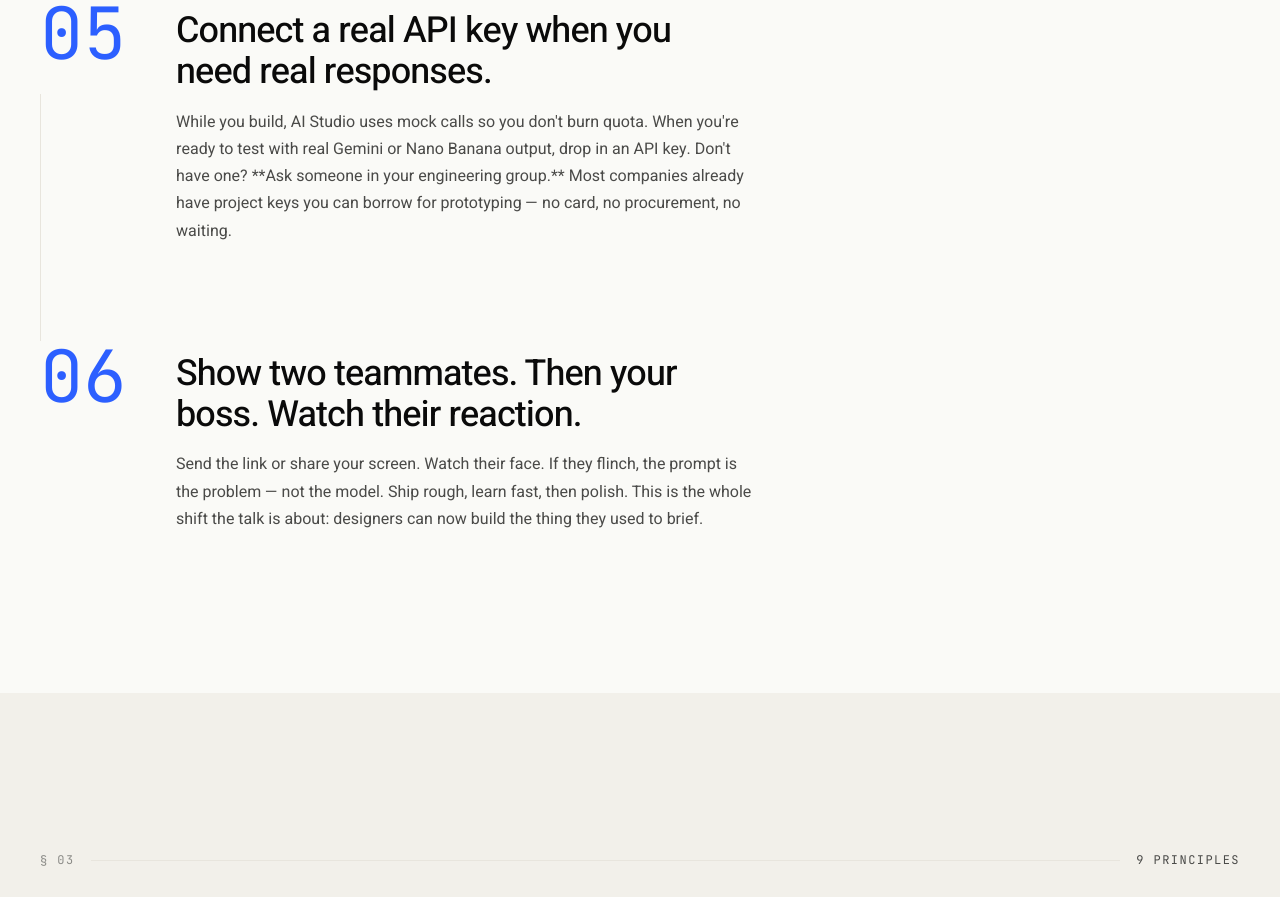
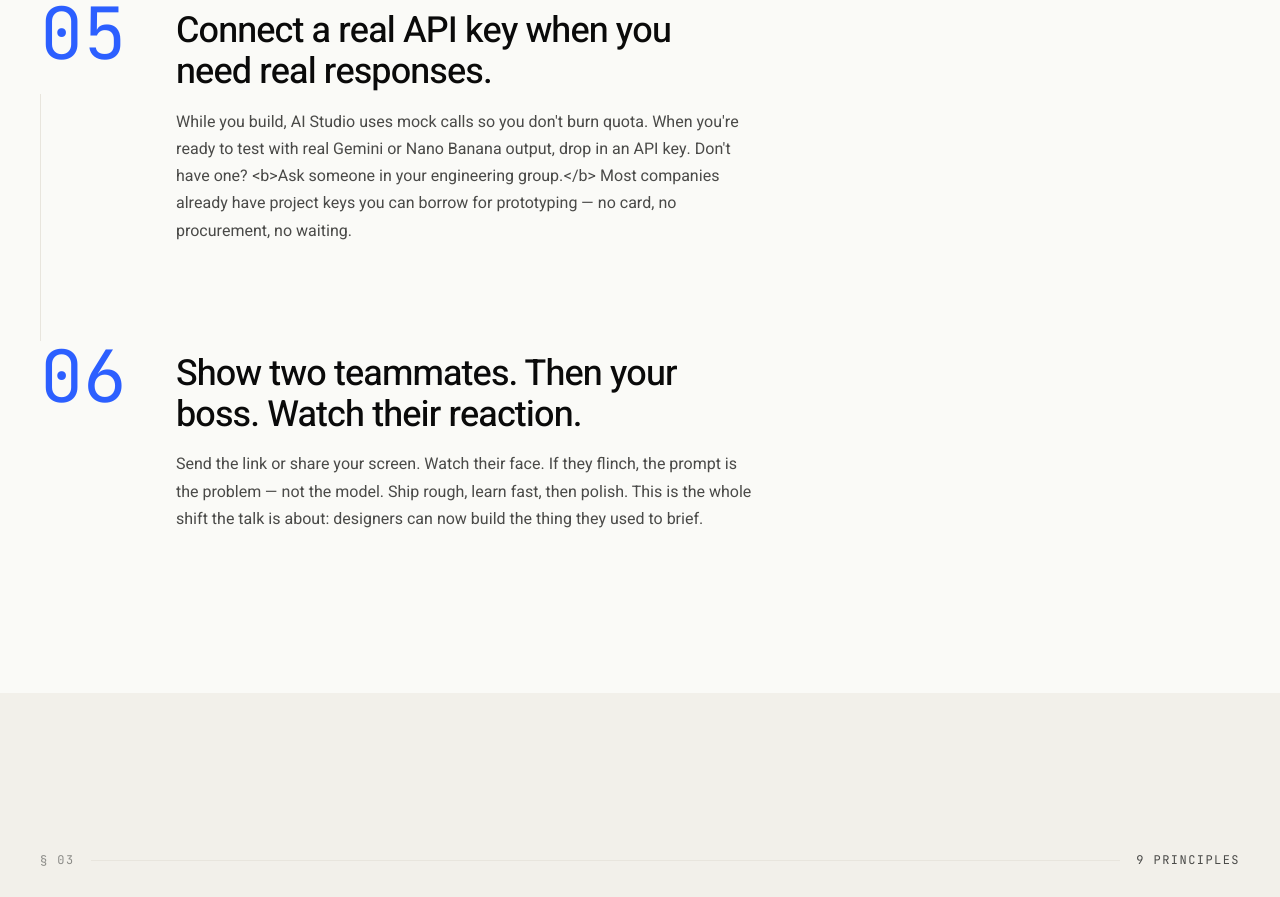
Before and after one commit to Beckdotan/designer-ai-starter-kit, a React (Vite) app: page / in a window 1280 px wide. Shown: the part 5371-6268 px from the top of the page. Built offline with nearby package versions, Linux system fonts and the light colour scheme; a web font is replaced by a local one.

Commit message:
fix(content): use html bold tags instead of markdown for api key instruction
Made-with: Cursor

```diff
--- a/src/content/en.ts
+++ b/src/content/en.ts
@@ -105,7 +105,7 @@ export const en: Content = {
         number: '05',
         title: 'Connect a real API key when you need real responses.',
         body:
-          'While you build, AI Studio uses mock calls so you don\'t burn quota. When you\'re ready to test with real Gemini or Nano Banana output, drop in an API key. Don\'t have one? **Ask someone in your engineering group.** Most companies already have project keys you can borrow for prototyping — no card, no procurement, no waiting.',
+          'While you build, AI Studio uses mock calls so you don\'t burn quota. When you\'re ready to test with real Gemini or Nano Banana output, drop in an API key. Don\'t have one? <b>Ask someone in your engineering group.</b> Most companies already have project keys you can borrow for prototyping — no card, no procurement, no waiting.',
         screenshotAlt: 'Connecting an API key in AI Studio settings',
       },
       {
--- a/src/content/he.ts
+++ b/src/content/he.ts
@@ -106,7 +106,7 @@ export const he: Content = {
         number: '05',
         title: 'חברו API key אמיתי כשאתם צריכים תוצאות אמיתיות.',
         body:
-          'בזמן שאתם בונים, AI Studio משתמש בקריאות מוקאפ כדי שלא תשרפו מכסה. כשאתם מוכנים לבדוק עם פלט אמיתי של Gemini או Nano Banana, שימו API key. אין לכם? **תבקשו ממישהו בקבוצת הפיתוח שלכם.** לרוב החברות כבר יש מפתחות פרויקט שאפשר להשאיל לפרוטוטייפינג — בלי אשראי, בלי רכש, בלי לחכות.',
+          'בזמן שאתם בונים, AI Studio משתמש בקריאות מוקאפ כדי שלא תשרפו מכסה. כשאתם מוכנים לבדוק עם פלט אמיתי של Gemini או Nano Banana, שימו API key. אין לכם? <b>תבקשו ממישהו בקבוצת הפיתוח שלכם.</b> לרוב החברות כבר יש מפתחות פרויקט שאפשר להשאיל לפרוטוטייפינג — בלי אשראי, בלי רכש, בלי לחכות.',
         screenshotAlt: 'חיבור API key בהגדרות של AI Studio',
       },
       {
```
